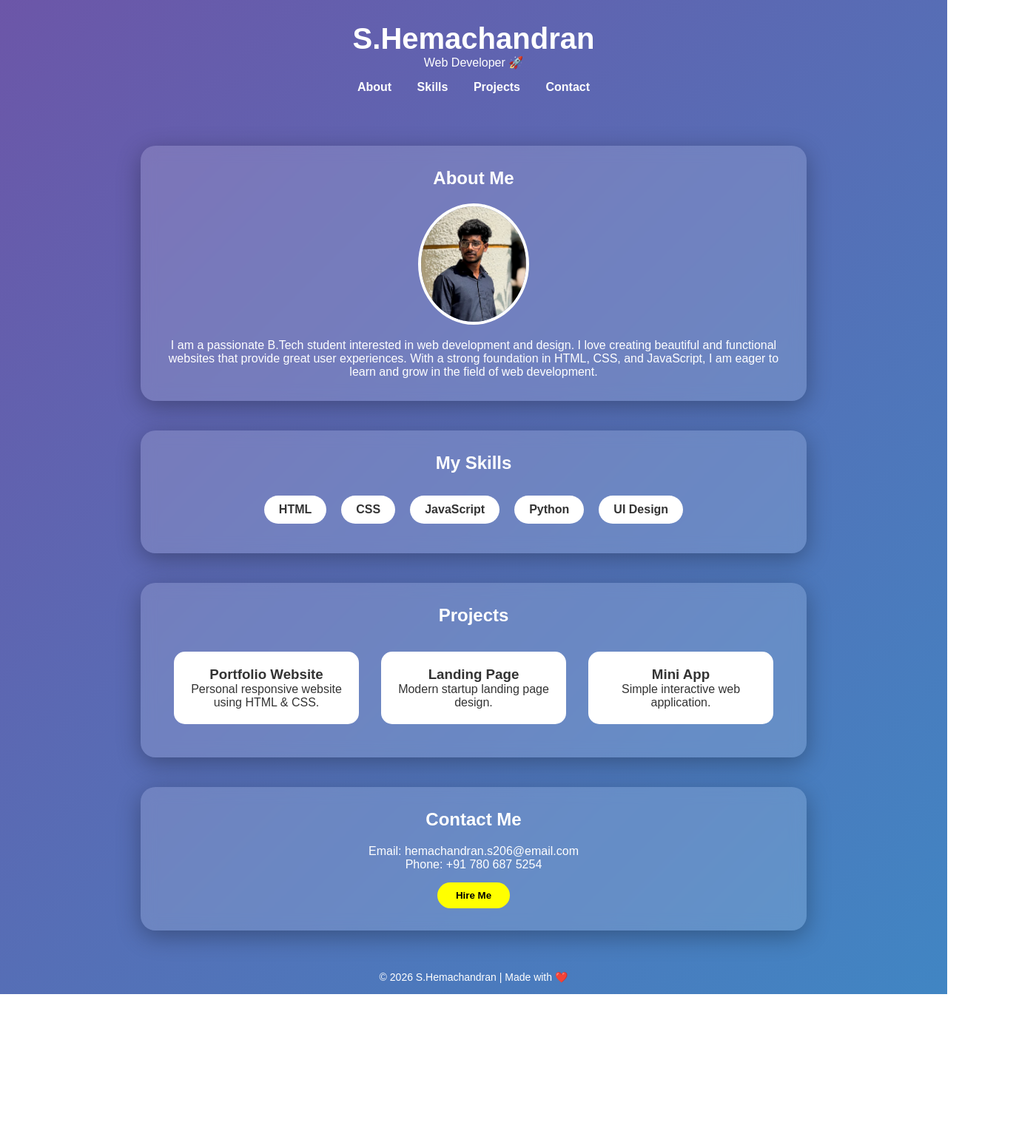
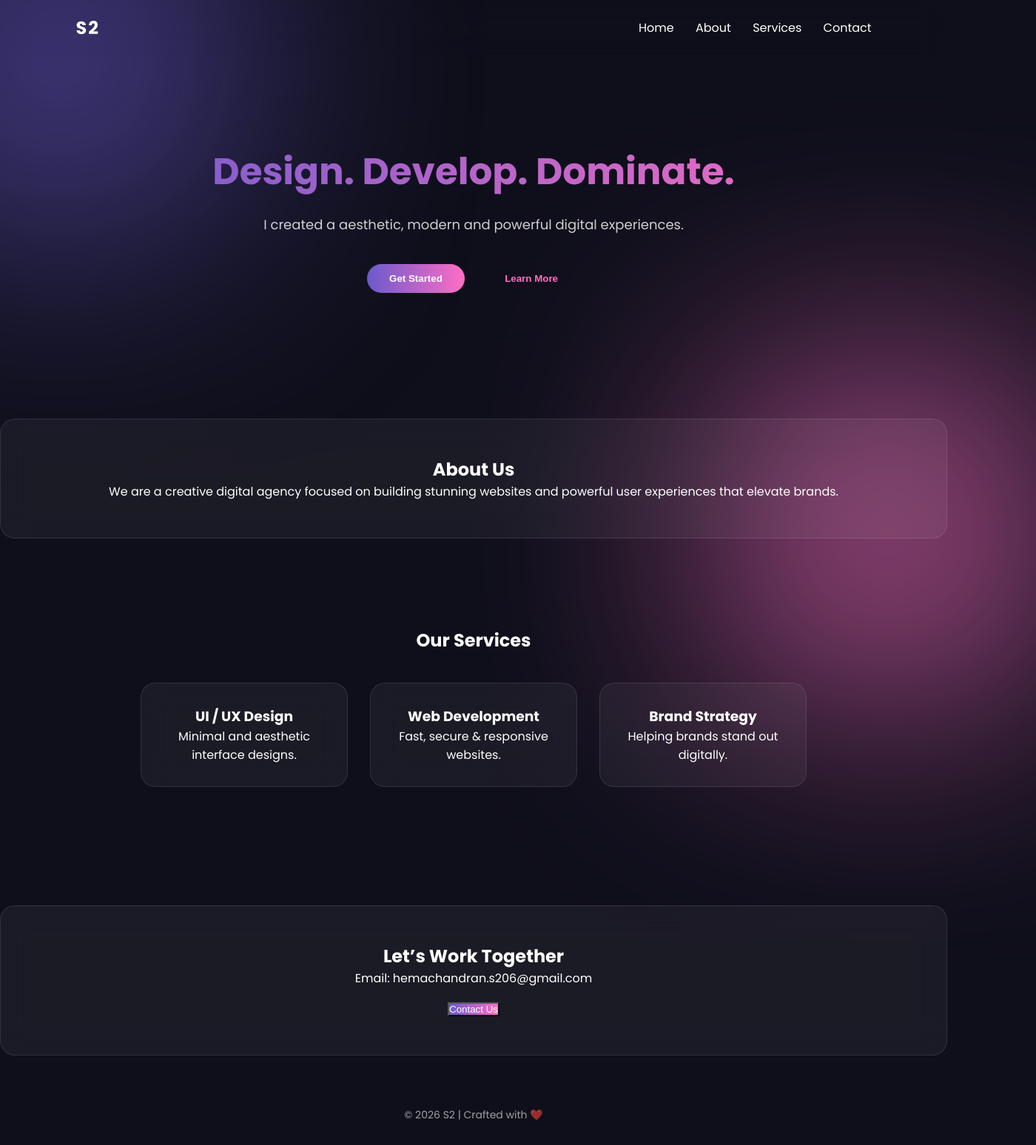
Before and after one commit to hemachandrans15-11/CODSOFT, a plain HTML site: page index.html in a window 1280 px wide. Shown: the whole page at 74% size, 1400 px wide, since content can reach past the window. Before the commit the page ends 1344 px from the top, so only its background shows below. Drawn offline with Linux system fonts and the light colour scheme.

Commit message:
Add files via upload

```diff
--- a/index.html
+++ b/index.html
@@ -2,72 +2,75 @@
 <html lang="en">
 <head>
     <meta charset="UTF-8">
-    <title>S.Hemachandran   </title>
+    <title>S2 Landing Page</title>
+    <meta name="viewport" content="width=device-width, initial-scale=1.0">
     <link rel="stylesheet" href="style.css">
+    <link href="https://fonts.googleapis.com/css2?family=Poppins:wght@300;400;600;700&display=swap" rel="stylesheet">
 </head>
 <body>
 
+    <!-- Background Blur Circles -->
+    <div class="blur one"></div>
+    <div class="blur two"></div>
+
+    <!-- Header -->
     <header>
-    <h1>S.Hemachandran</h1>
-    <p>Web Developer 🚀</p>
-
+        <h1 class="logo">S2</h1>
         <nav>
+            <a href="#">Home</a>
             <a href="#about">About</a>
-        <a href="#skills">Skills</a>
-        <a href="#projects">Projects</a>
+            <a href="#services">Services</a>
             <a href="#contact">Contact</a>
         </nav>
     </header>
 
-<section id="about" class="card">
-    <h2>About Me</h2>
-    <img src="hemachandran.png" alt="Profile">
+    <!-- Hero -->
+    <section class="hero">
+        <h2>Design. Develop. Dominate.</h2>
+        <p>I created a aesthetic, modern and powerful digital experiences.</p>
+        <div class="buttons">
+            <button class="primary">Get Started</button>
+            <button class="secondary">Learn More</button>
+        </div>
+    </section>
+
+    <!-- About -->
+    <section id="about" class="section glass">
+        <h2>About Us</h2>
         <p>
-        I am a passionate B.Tech student interested in web development and design. I love creating beautiful and functional websites that provide great user experiences. With a strong foundation in HTML, CSS, and JavaScript, I am eager to learn and grow in the field of web development.
+            We are a creative digital agency focused on building stunning
+            websites and powerful user experiences that elevate brands.
         </p>
     </section>
 
-<section id="skills" class="card">
-    <h2>My Skills</h2>
-    <div class="skill-box">
-        <span>HTML</span>
-        <span>CSS</span>
-        <span>JavaScript</span>
-        <span>Python</span>
-        <span>UI Design</span>
+    <!-- Services -->
+    <section id="services" class="section">
+        <h2>Our Services</h2>
+        <div class="cards">
+            <div class="card glass">
+                <h3>UI / UX Design</h3>
+                <p>Minimal and aesthetic interface designs.</p>
             </div>
-</section>
-
-<section id="projects" class="card">
-    <h2>Projects</h2>
-
-    <div class="project-container">
-        <div class="project">
-            <h3>Portfolio Website</h3>
-            <p>Personal responsive website using HTML & CSS.</p>
+            <div class="card glass">
+                <h3>Web Development</h3>
+                <p>Fast, secure & responsive websites.</p>
             </div>
-
-        <div class="project">
-            <h3>Landing Page</h3>
-            <p>Modern startup landing page design.</p>
-        </div>
-
-        <div class="project">
-            <h3>Mini App</h3>
-            <p>Simple interactive web application.</p>
+            <div class="card glass">
+                <h3>Brand Strategy</h3>
+                <p>Helping brands stand out digitally.</p>
             </div>
         </div>
     </section>
 
-<section id="contact" class="card">
-    <h2>Contact Me</h2>
-    <p>Email: hemachandran.s206@email.com</p>
-    <p>Phone: +91 780 687 5254</p>
-    <button>Hire Me</button>
+    <!-- Contact -->
+    <section id="contact" class="section glass">
+        <h2>Let’s Work Together</h2>
+        <p>Email: hemachandran.s206@gmail.com</p>
+        <button class="primary">Contact Us</button>
     </section>
 
     <footer>
-    © 2026 S.Hemachandran | Made with ❤️
+        © 2026 S2 | Crafted with ❤️
     </footer>
 
 </body>
--- a/style.css
+++ b/style.css
@@ -1,137 +1,197 @@
+/* Google Font */
+@import url('https://fonts.googleapis.com/css2?family=Poppins:wght@300;400;600;700&display=swap');
+
+/* Reset */
 * {
     margin: 0;
     padding: 0;
     box-sizing: border-box;
-    font-family: 'Poppins', sans-serif;
-    scroll-behavior: smooth;
 }
 
+/* Body */
 body {
-    background: linear-gradient(135deg, #bc08ee, #764ba2, #1faad8);
-    background-size: 400% 400%;
-    animation: gradientBG 10s ease infinite;
+    font-family: 'Poppins', sans-serif;
+    background: #0f0f1b;
     color: white;
+    overflow-x: hidden;
+}
+
+/* ================= BACKGROUND BLUR GLOW ================= */
+
+.blur {
+    position: absolute;
+    width: 400px;
+    height: 400px;
+    border-radius: 50%;
+    filter: blur(150px);
+    z-index: -1;
+}
+
+.blur.one {
+    background: #6a5acd;
+    top: -120px;
+    left: -120px;
+}
+
+.blur.two {
+    background: #ff6ec4;
+    bottom: -120px;
+    right: -120px;
+}
+
+/* ================= HEADER ================= */
+
+header {
+    display: flex;
+    justify-content: space-between;
+    align-items: center;
+    padding: 20px 8%;
+    backdrop-filter: blur(15px);
+}
+
+.logo {
+    font-weight: 700;
+    font-size: 24px;
+    letter-spacing: 2px;
+}
+
+/* Navbar */
+nav a {
+    margin-left: 25px;
+    text-decoration: none;
+    color: white;
+    transition: 0.3s ease;
+}
+
+nav a:hover {
+    color: #ff6ec4;
+}
+
+/* ================= HERO ================= */
+
+.hero {
+    text-align: center;
+    padding: 120px 20px;
+}
+
+.hero h2 {
+    font-size: 50px;
+    margin-bottom: 20px;
+
+    /* Gradient Text */
+    background: linear-gradient(90deg, #6a5acd, #ff6ec4);
+    background-clip: text;
+    -webkit-background-clip: text;
+
+    color: transparent;
+    -webkit-text-fill-color: transparent;
+}
+
+.hero p {
+    margin-bottom: 30px;
+    opacity: 0.8;
+    font-size: 18px;
+}
+
+/* Buttons */
+.buttons button {
+    padding: 12px 30px;
+    border-radius: 30px;
+    border: none;
+    margin: 10px;
+    cursor: pointer;
+    font-weight: 600;
+    transition: 0.4s ease;
+}
+
+/* Primary Button */
+.primary {
+    background: linear-gradient(90deg, #6a5acd, #ff6ec4);
+    color: white;
+}
+
+.primary:hover {
+    transform: scale(1.1);
+    box-shadow: 0 0 20px rgba(255, 110, 196, 0.6);
+}
+
+/* Secondary Button */
+.secondary {
+    background: transparent;
+    border: 2px solid #ff6ec4;
+    color: #ff6ec4;
+}
+
+.secondary:hover {
+    background: #ff6ec4;
+    color: white;
+}
+
+/* ================= SECTIONS ================= */
+
+.section {
+    padding: 80px 10%;
     text-align: center;
 }
 
-/* Animated Gradient */
-@keyframes gradientBG {
-    0% {background-position: 0% 50%;}
-    50% {background-position: 100% 50%;}
-    100% {background-position: 0% 50%;}
+/* Glass Effect */
+.glass {
+    background: rgba(255, 255, 255, 0.05);
+    backdrop-filter: blur(20px);
+    border-radius: 20px;
+    padding: 50px;
+    margin: 40px 0;
+    border: 1px solid rgba(255,255,255,0.1);
 }
 
-header {
-    padding: 30px 0;
-}
+/* ================= CARDS ================= */
 
-header h1 {
-    font-size: 40px;
-}
-
-nav {
-    margin-top: 15px;
-}
-
-nav a {
-    text-decoration: none;
-    color: white;
-    margin: 0 15px;
-    font-weight: bold;
-    transition: 0.3s;
-}
-
-nav a:hover {
-    color: yellow;
-    transform: scale(1.1);
+.cards {
+    display: flex;
+    justify-content: center;
+    gap: 30px;
+    flex-wrap: wrap;
 }
 
 .card {
-    margin: 40px auto;
-    width: 85%;
-    max-width: 900px;
+    width: 280px;
     padding: 30px;
-    border-radius: 20px;
-    background: rgba(255, 255, 255, 0.15);
-    backdrop-filter: blur(10px);
-    box-shadow: 0 8px 32px rgba(0, 0, 0, 0.3);
+    transition: 0.4s ease;
 }
 
-.card h2 {
-    margin-bottom: 20px;
+.card:hover {
+    transform: translateY(-15px);
+    box-shadow: 0 0 25px rgba(106, 90, 205, 0.4);
 }
 
-.card img {
-    width: 150px;
-    border-radius: 50%;
-    margin-bottom: 15px;
-    border: 4px solid white;
+/* ================= CONTACT ================= */
+
+#contact button {
+    margin-top: 20px;
 }
 
-/* Skills */
-.skill-box {
-    display: flex;
-    flex-wrap: wrap;
-    justify-content: center;
+/* ================= FOOTER ================= */
+
+footer {
+    text-align: center;
+    padding: 30px;
+    opacity: 0.6;
+    font-size: 14px;
 }
 
-.skill-box span {
-    background: white;
-    color: #333;
-    margin: 10px;
-    padding: 10px 20px;
-    border-radius: 25px;
-    font-weight: bold;
-    transition: 0.3s;
+/* ================= RESPONSIVE ================= */
+
+@media (max-width: 768px) {
+    .hero h2 {
+        font-size: 36px;
+    }
+
+    nav {
+        display: none;
+    }
+
+    .cards {
+        flex-direction: column;
+        align-items: center;
+    }
 }
-
-.skill-box span:hover {
-    background: yellow;
-    transform: scale(1.1);
-}
-
-/* Projects */
-.project-container {
-    display: flex;
-    flex-wrap: wrap;
-    justify-content: center;
-}
-
-.project {
-    background: white;
-    color: #333;
-    width: 250px;
-    margin: 15px;
-    padding: 20px;
-    border-radius: 15px;
-    transition: 0.3s;
-}
-
-.project:hover {
-    transform: translateY(-10px);
-    background: #ffeaa7;
-}
-
-/* Button */
-button {
-    margin-top: 15px;
-    padding: 10px 25px;
-    border: none;
-    border-radius: 30px;
-    background: yellow;
-    color: black;
-    font-weight: bold;
-    cursor: pointer;
-    transition: 0.3s;
-}
-
-button:hover {
-    background: white;
-    transform: scale(1.1);
-}
-
-footer {
-    margin-top: 40px;
-    padding: 15px;
-    font-size: 14px;
-}
```
Lines whose indentation alone changed are shown as unchanged.
